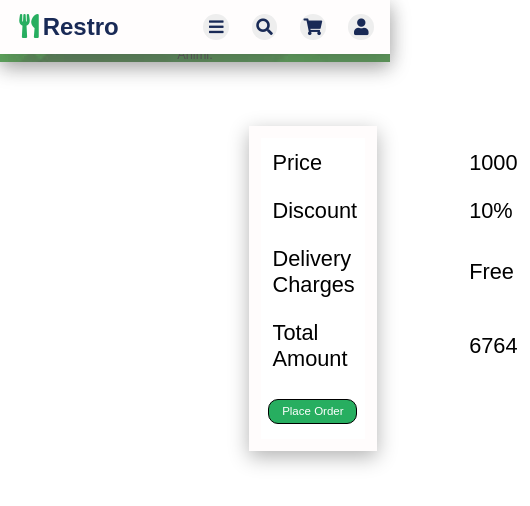
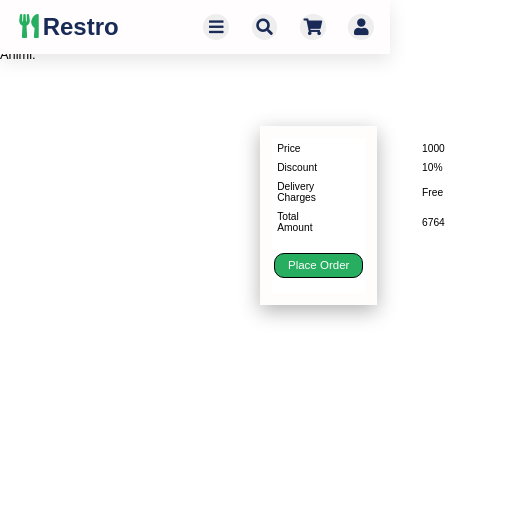
Before and after one commit to dheeraj-singhal/e-restro-services2, a website with bundled scripts: page cart/cart.html in a window 390 px wide. Shown: the whole page, 530 px wide, since content can reach past the window. Built offline with nearby package versions, Linux system fonts and the light colour scheme; no server answers.

Commit message:
cart responsive

```diff
--- a/cart/cart.css
+++ b/cart/cart.css
@@ -27,8 +27,12 @@
   }
 
   tr td:first-child{
-    padding-right: 100px;
+    padding-right: 180px;
     text-align: left;
+  }
+
+  tr td:last-child{
+    margin-right: 0;
   }
   td{
     font-size: 1.7rem;
@@ -146,17 +150,6 @@
       overflow: hidden;
     }
 
-    .back-img {
-      width: 100%;
-      margin-right: 0;
-      /* margin-top: 4.4rem;   */
-      background-image: url(../Images/backimg2.jpg);
-      height: 16rem;
-      opacity: 0.65;
-      text-align: center;
-      box-shadow: 0 0.5rem 1.5rem rgba(0, 0, 0, 0.5);
-    }
-
     .cart-container {
       display: grid;
       grid-template-columns: 1fr 1fr 1fr;
@@ -272,6 +265,50 @@
       padding: 0;
     }
 
+    .side-container{
+      float: right;
+      margin-top: 5rem;
+      width: 43%;
+      height: auto;
+      background-color: white;
+      border: 1rem solid rgb(255, 252, 252);
+      box-shadow: 0 0.5rem 1.5rem rgba(0, 0, 0, 0.3);
+      text-align: center;
+    }
+    td{
+      font-size: 1.2rem;
+      padding: 6px;
+      margin-right: 0;
+      text-align: left;
+    }
+    tr td:first-child{
+      padding-right: 60px;
+      text-align: left;
+    }
+  }
+
+  @media (max-width: 390px){
+    td{
+      font-size: .8rem;
+      padding: 3px;
+      margin-right: 0;
+      text-align: left;
+    }
+
+    tr td:first-child{
+      padding-right: 20px;
+      text-align: left;
+    }
+    .side-container{
+      float: right;
+      margin-top: 5rem;
+      width: 30%;
+      height: auto;
+      background-color: white;
+      border: 1rem solid rgb(255, 252, 252);
+      box-shadow: 0 0.5rem 1.5rem rgba(0, 0, 0, 0.3);
+      text-align: center;
+    }
   }
 
   @media (max-width: 545px) {
@@ -383,3 +420,19 @@
       transform: rotate(360deg);
     }
   }
+
+  @media (max-width:1080px){
+
+    tr td:first-child{
+      padding-right: 100px;
+      text-align: left;
+    }
+  }
+
+  @media (max-width:945px){
+
+    .cart-container{
+      display: grid;
+    grid-template-columns: 1fr;
+    }
+  }
--- a/cart/cart.html
+++ b/cart/cart.html
@@ -20,11 +20,11 @@
     <header>
         <a href="#" class="logo"><i class="fas fa-utensils"></i>restro</a>
         <nav class="navbar">
-          <a href="./index.html">Home</a>
-          <a href="./index.html#about">about</a>
-          <a href="./index.html#shop">Dishes</a>
-          <a href="#">menu</a>
-          <a href="./index.html#review">review</a>
+          <a href="../index.html">Home</a>
+          <a href="../index.html#about">about</a>
+          <a href="../index.html#shop">Dishes</a>
+          <a href="../menu.html">menu</a>
+          <a href="../index.html#review">review</a>
         </nav>
 
         <div class="icons">
```
